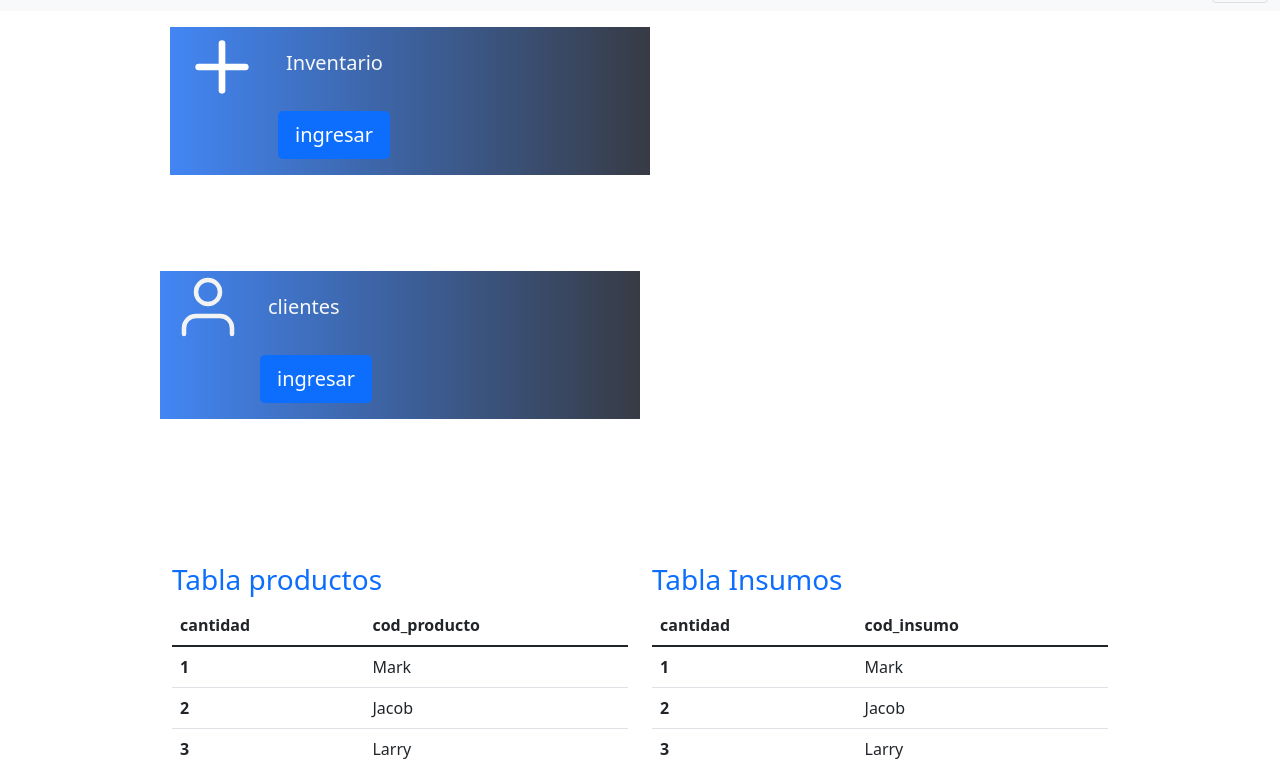
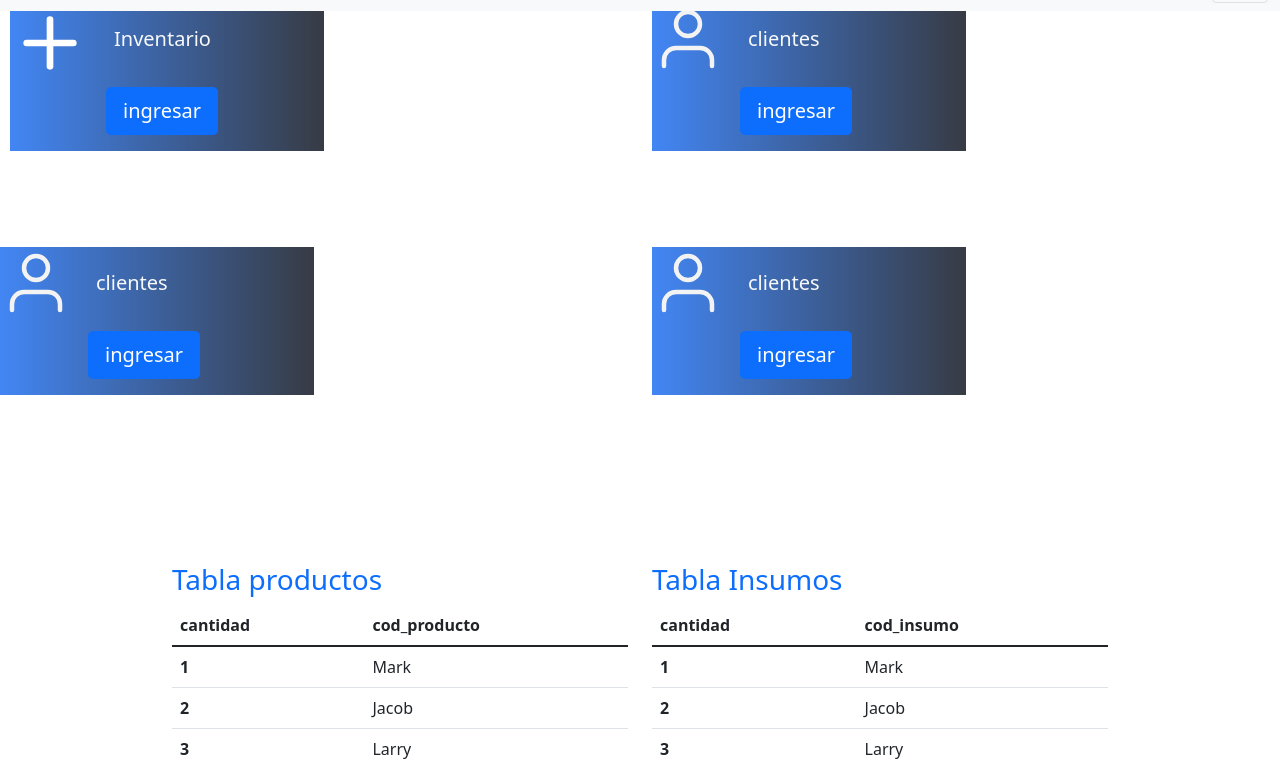
Before and after one commit to bdherrera/proyecto_insumos_confecciones-_js, a plain HTML site: page inventary/index.html in a window 1280 px wide. Shown: the part 45-806 px from the top of the page. Drawn offline with nearby package versions, Linux system fonts and the light colour scheme.

Commit message:
cambios en el diseño del módulo de acceso

```diff
--- /dev/null
+++ b/adsd.html
@@ -0,0 +1,17 @@
+<!DOCTYPE html>
+<html lang="en">
+<head>
+    <meta charset="UTF-8">
+    <meta http-equiv="X-UA-Compatible" content="IE=edge">
+    <meta name="viewport" content="width=device-width, initial-scale=1.0">
+
+    <title>Document</title>
+
+</head>
+<body>
+    <div >
+        <h1 id="demo"></h1>
+    </div>
+    <script type="text/javascript" src="/practica.js"></script>
+</body>
+</html>
--- a/inventary/index.html
+++ b/inventary/index.html
@@ -12,7 +12,7 @@
 <body>
     <header>
       <!--========================================================== -->
-                     <!-- menu de nabegacion-->
+                     <!-- menu de navegacion-->
       <!--========================================================== -->
 
       <nav class="navbar navbar-light bg-light fixed-top">
@@ -30,7 +30,7 @@
             <div class="offcanvas-body">
               <ul class="navbar-nav justify-content-end flex-grow-1 pe-3">
                 <li class="nav-item">
-                  <a class="nav-link active" aria-current="page" href="/proyecto_insumos_confecciones-_js/index.html">Insumos Y Confecciones J Y S</a>
+                  <a class="nav-link active" aria-current="page" href="index.html">Insumos Y Confecciones J Y S</a>
                 </li>
                 <li class="nav-item">
                   <a class="nav-link" href="/inventary/index.html">Inventario</a>
@@ -65,8 +65,10 @@
 
     <div class="menu1">
     </div>
-    <section class="w-100">
-    <div class="row w-75 mx-auto mb-5 mt-4 m-5" id="servicios-fila-2">
+
+
+    <div class="row">
+      <div class="col-sm">
         <div id="box_inventario" class="col-lg-6 col-md-12 col-sm-12 d-flex justify-content-start  my-5 icono-wrap" style="background: #373B44;  /* fallback for old browsers */
         background: -webkit-linear-gradient(to right, #4286f4, #373B44);  /* Chrome 10-25, Safari 5.1-6 */
         background: linear-gradient(to right, #4286f4, #373B44); /* W3C, IE 10+/ Edge, Firefox 16+, Chrome 26+, Opera 12+, Safari 7+ */
@@ -78,7 +80,9 @@
                 <button type="button" class="btn btn-primary btn-lg m-3">ingresar</button>
             </div>
         </div>
+      </div>
 
+      <div class="col-sm">
         <div class="col-lg-6 col-md-12 col-sm-12 d-flex justify-content-start my-5 icono-wrap" style="background: #373B44;  /* fallback for old browsers */
         background: -webkit-linear-gradient(to right, #4286f4, #373B44);  /* Chrome 10-25, Safari 5.1-6 */
         background: linear-gradient(to right, #4286f4, #373B44); /* W3C, IE 10+/ Edge, Firefox 16+, Chrome 26+, Opera 12+, Safari 7+ */
@@ -90,6 +94,49 @@
                 <button type="button" class="btn btn-primary btn-lg m-3">ingresar</button>
             </div>
         </div>
+      </div>
+    </div>
+
+    <div class="row">
+      <div class="col-sm">
+        <div class="col-lg-6 col-md-12 col-sm-12 d-flex justify-content-start my-5 icono-wrap" style="background: #373B44;  /* fallback for old browsers */
+        background: -webkit-linear-gradient(to right, #4286f4, #373B44);  /* Chrome 10-25, Safari 5.1-6 */
+        background: linear-gradient(to right, #4286f4, #373B44); /* W3C, IE 10+/ Edge, Firefox 16+, Chrome 26+, Opera 12+, Safari 7+ */
+        ">
+          <svg xmlns="http://www.w3.org/2000/svg" width="72" height="72" viewBox="0 0 24 24" fill="none" stroke="#f3f3f3" stroke-width="1.5" stroke-linecap="round" stroke-linejoin="round" class="feather feather-user"><path d="M20 21v-2a4 4 0 0 0-4-4H8a4 4 0 0 0-4 4v2"/><circle cx="12" cy="7" r="4"/></svg>
+            <div class="text-light">
+                <h3 class="fs-5 mt-4 px-4 pb-1 text-ligth">clientes</h3>
+                <p class="px-4"></p>
+                <button type="button" class="btn btn-primary btn-lg m-3">ingresar</button>
+            </div>
+        </div>
+      </div>
+
+
+
+
+
+      <div class="col-sm">
+        <div class="col-lg-6 col-md-12 col-sm-12 d-flex justify-content-start my-5 icono-wrap" style="background: #373B44;  /* fallback for old browsers */
+        background: -webkit-linear-gradient(to right, #4286f4, #373B44);  /* Chrome 10-25, Safari 5.1-6 */
+        background: linear-gradient(to right, #4286f4, #373B44); /* W3C, IE 10+/ Edge, Firefox 16+, Chrome 26+, Opera 12+, Safari 7+ */
+        ">
+          <svg xmlns="http://www.w3.org/2000/svg" width="72" height="72" viewBox="0 0 24 24" fill="none" stroke="#f3f3f3" stroke-width="1.5" stroke-linecap="round" stroke-linejoin="round" class="feather feather-user"><path d="M20 21v-2a4 4 0 0 0-4-4H8a4 4 0 0 0-4 4v2"/><circle cx="12" cy="7" r="4"/></svg>
+            <div class="text-light">
+                <h3 class="fs-5 mt-4 px-4 pb-1 text-ligth">clientes</h3>
+                <p class="px-4"></p>
+                <button type="button" class="btn btn-primary btn-lg m-3">ingresar</button>
+            </div>
+        </div>
+      </div>
+    </div>
+
+
+    <section class="w-100">
+    <div class="row w-75 mx-auto mb-5 mt-4 m-5" id="servicios-fila-2">
+
+
+
     </div>
 </section>
 
--- a/main.js
+++ b/main.js
@@ -1,12 +1,12 @@
-let app = document.getElementById('tyepewritr');
+let app = document.getElementById('typewriter');
 
-let typewriter = new Typewriter(app, {
+let typewriter = new typewriter(app, {
   loop: true,
   delay: 75,
 });
 
 typewriter
-  .pauseFor(2500)
+   .pauseFor(2500)
   .typeString('Sede principal')
   .pauseFor(200)
   .deleteChars(10)
--- /dev/null
+++ b/practica.js
@@ -0,0 +1,6 @@
+
+
+
+// Display data from the object:
+
+document.getElementById("demo").innerHTML = person.fullName;
```
Also changed, not shown: index.html (+3 -2 lines).
